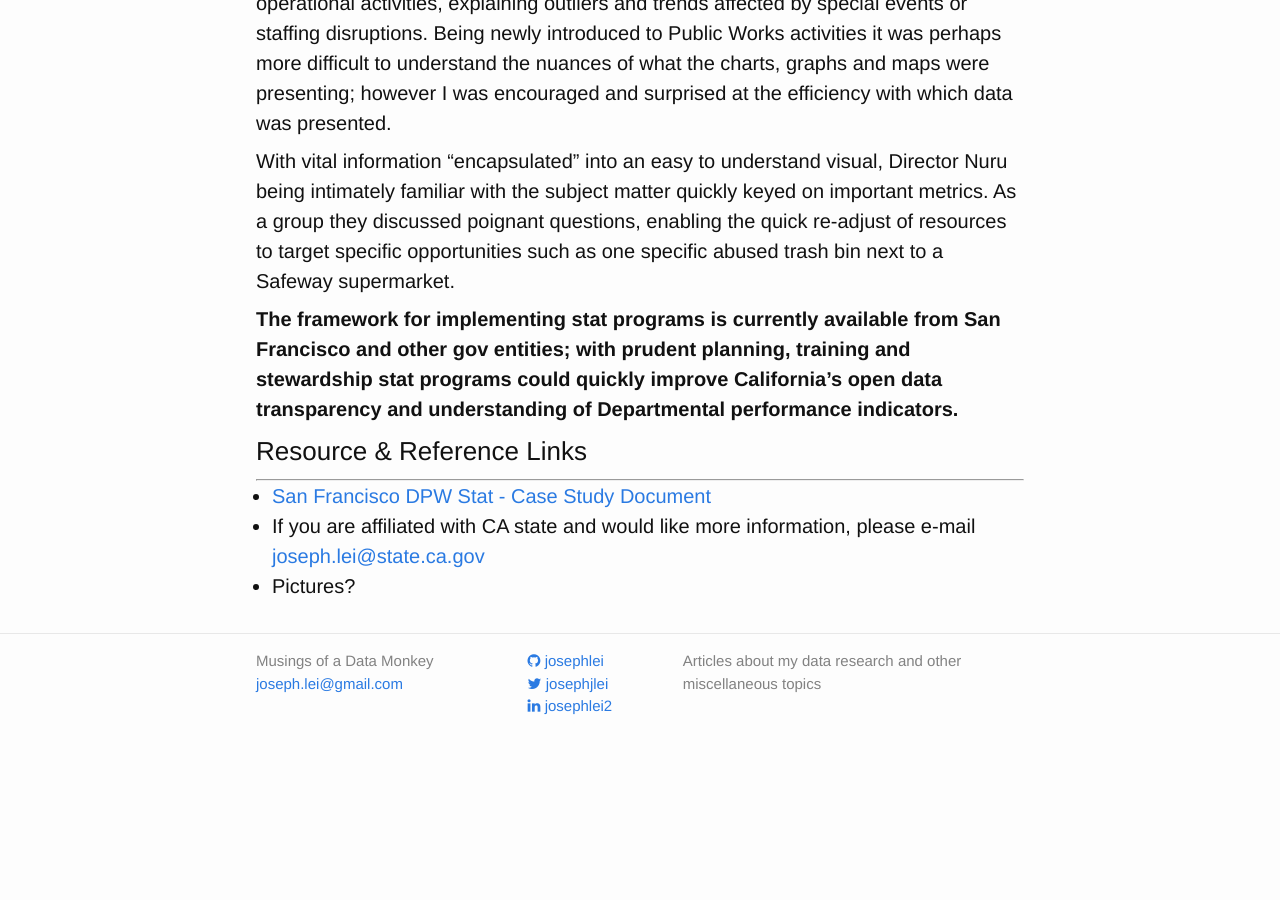
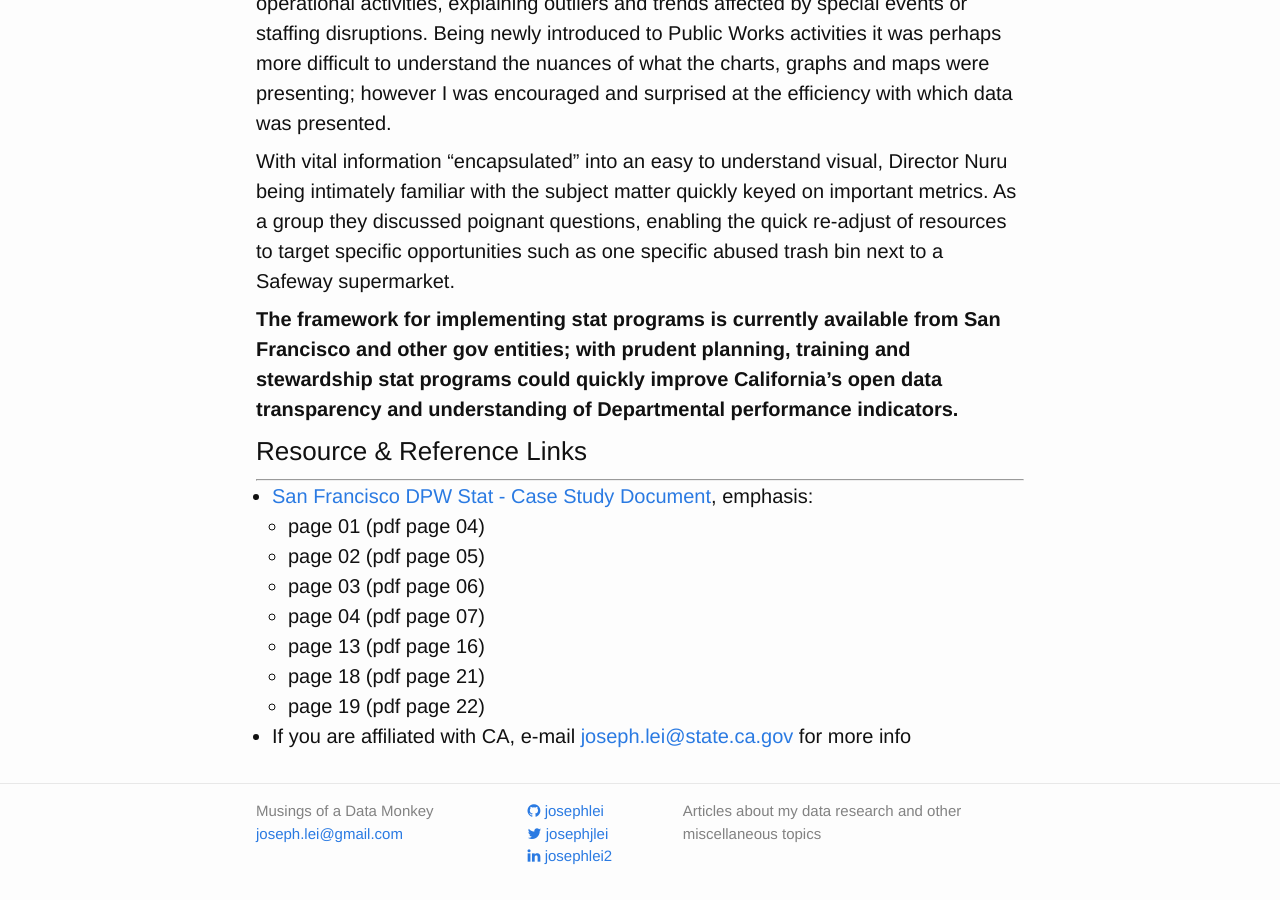
Before and after one commit to josephlei/jjl-website, a Jekyll site: the page built from _posts/2016-09-13-sfpwstat.markdown, in a window 1280 px wide and 900 px high, scrolled down 743 px. Built offline with Jekyll 4.4.1, drawn with Linux system fonts in a browser that asks for light colours; nearby versions of some CDN libraries; before the commit the page ends 1493 px from its top, so only the background shows below that.

Commit message:
update article

```diff
--- a/_posts/2016-09-13-sfpwstat.markdown
+++ b/_posts/2016-09-13-sfpwstat.markdown
@@ -25,6 +25,12 @@ With vital information "encapsulated" into an easy to understand visual, Directo
 ### Resource & Reference Links
 ***
 
-* [San Francisco DPW Stat - Case Study Document](http://sfcontroller.org/sites/default/files/FileCenter/Documents/6219-DPW%20Stat%20case.pdf)
-* If you are affiliated with CA state and would like more information, please e-mail [joseph.lei@state.ca.gov](mailto:joseph.lei@state.ca.gov)
-* Pictures?
+* [San Francisco DPW Stat - Case Study Document](http://sfcontroller.org/sites/default/files/FileCenter/Documents/6219-DPW%20Stat%20case.pdf), emphasis:
+  * page 01 (pdf page 04)
+  * page 02 (pdf page 05)
+  * page 03 (pdf page 06)
+  * page 04 (pdf page 07)
+  * page 13 (pdf page 16)
+  * page 18 (pdf page 21)
+  * page 19 (pdf page 22)
+* If you are affiliated with CA, e-mail [joseph.lei@state.ca.gov](mailto:joseph.lei@state.ca.gov) for more info
```
